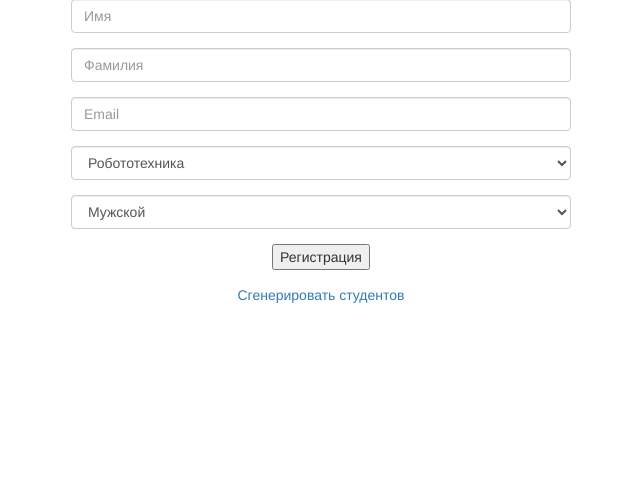
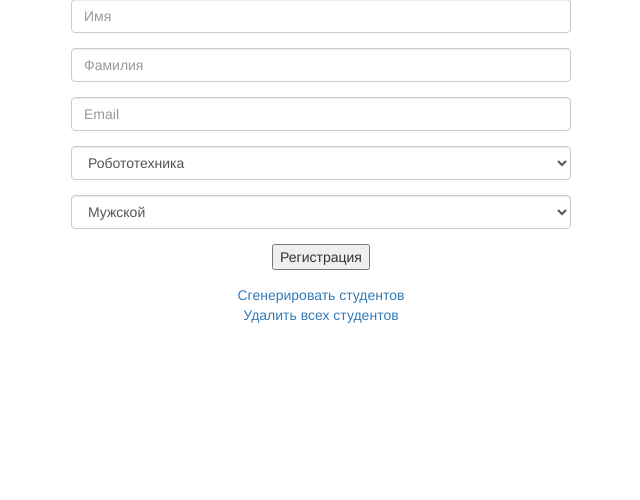
Before and after one commit to alex-pod/dekanat, a Yii app: template views/site/index.php in a window 1280 px wide. Shown: the part 175-675 px from the top of the page, without its empty margins (319-959 px from the left). Run offline with PHP 8.4 and a stand-in for Yii, Linux system fonts and the light colour scheme; the template is opened without the code that fills it, so the values that code supplies are empty; form fields are guessed from the names that the template uses; some libraries are stand-ins or nearby versions.

Commit message:
added deleting feature

```diff
--- a/views/site/index.php
+++ b/views/site/index.php
@@ -52,6 +52,7 @@ $this->title = 'Деканат';
             <?php endif; ?>
 
         </div>
-        <a href="?r=site/generate">Сгенерировать студентов</a>
+        <a href="?r=site/generate">Сгенерировать студентов</a><br>
+        <a href="?r=site/drop-students">Удалить всех студентов</a>
     </div>
 </div>
```
